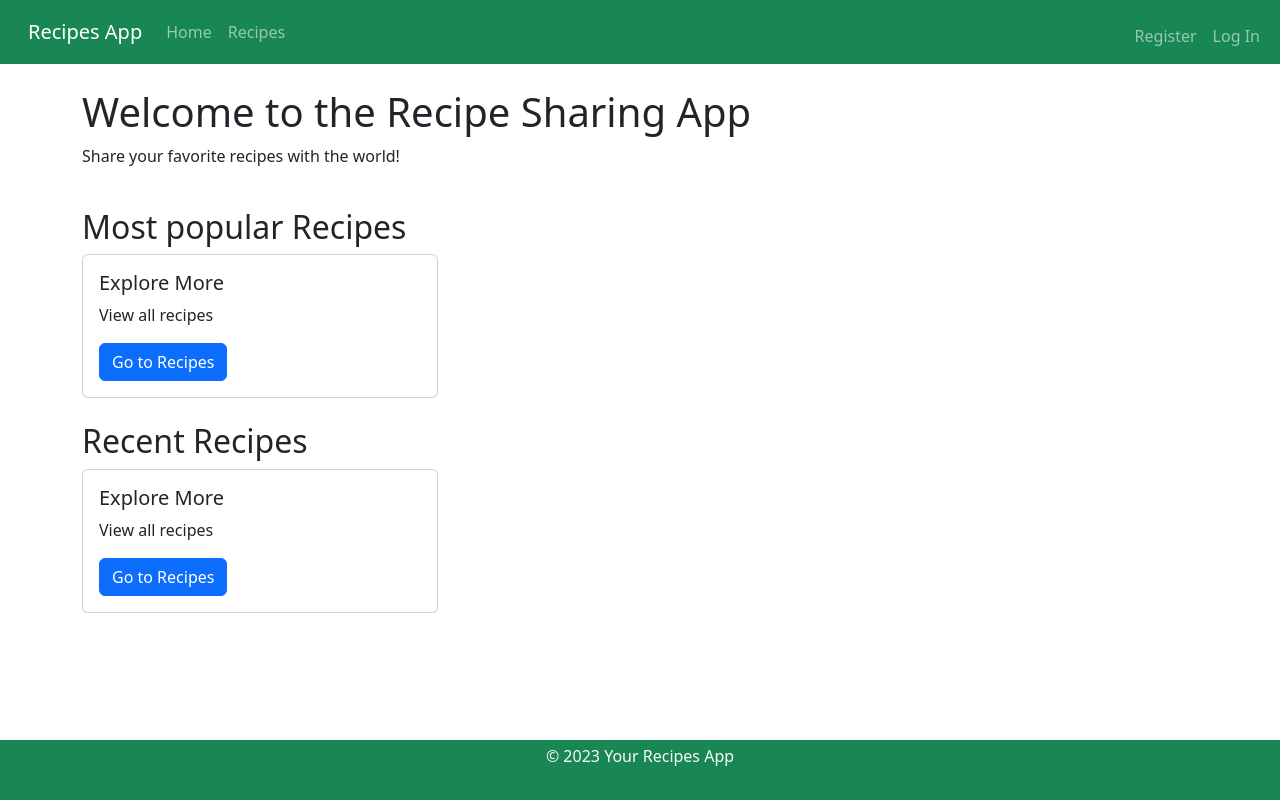
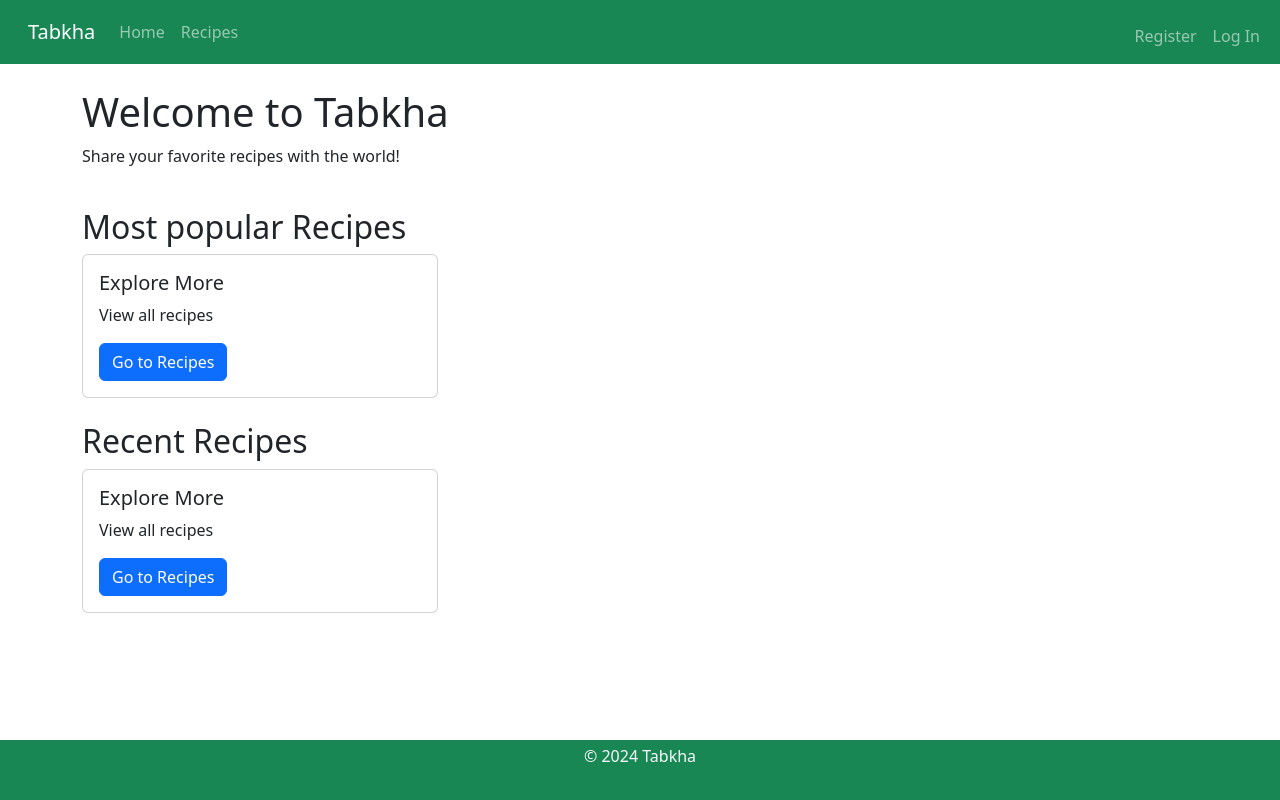
Before and after one commit to Sobhi-0/Tabkha, a Flask app: page / in a window 1280 px wide. Run offline with Flask 3, Linux system fonts and the light colour scheme; data that the repository does not hold is empty; some libraries are stand-ins or nearby versions.

Commit message:
Name the app to Tabkha

```diff
--- a/frontend/templates/home.html
+++ b/frontend/templates/home.html
@@ -6,7 +6,7 @@
 
 {% block main %}
 
-    <h1>Welcome to the Recipe Sharing App</h1>
+    <h1>Welcome to Tabkha</h1>
     <p>Share your favorite recipes with the world!</p>
     <br>
 
--- a/frontend/templates/layout.html
+++ b/frontend/templates/layout.html
@@ -34,7 +34,7 @@
                     </ul>
                 {% endif %}
 
-                <a class="navbar-brand ms-3" href="/">Recipes App</a>
+                <a class="navbar-brand ms-3" href="/">Tabkha</a>
                 <button class="navbar-toggler" type="button" data-bs-toggle="collapse" data-bs-target="#navbarSupportedContent" aria-controls="navbarSupportedContent" aria-expanded="false" aria-label="Toggle navigation">
                     <span class="navbar-toggler-icon"></span>
                 </button>
@@ -77,7 +77,7 @@
 
         <!-- Footer -->
         <footer class="footer bg-success text-light text-center py-2">
-            <p>&copy; 2023 Your Recipes App</p>
+            <p>&copy; 2024 Tabkha</p>
         </footer>
 
         <!-- Bootstrap -->
```
